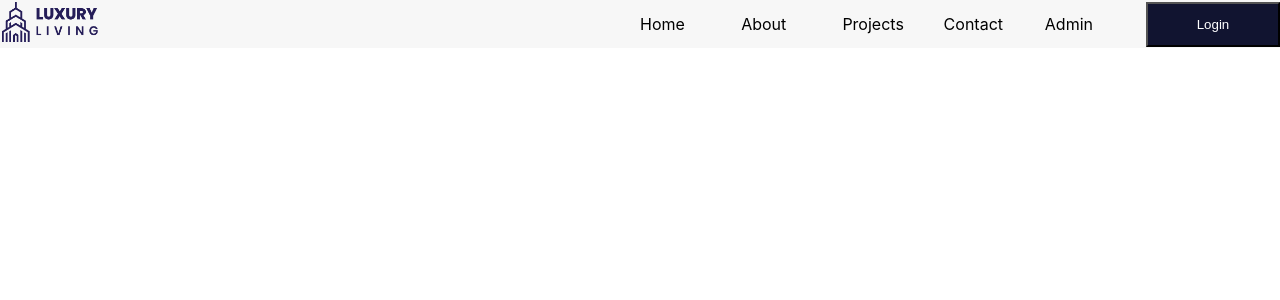
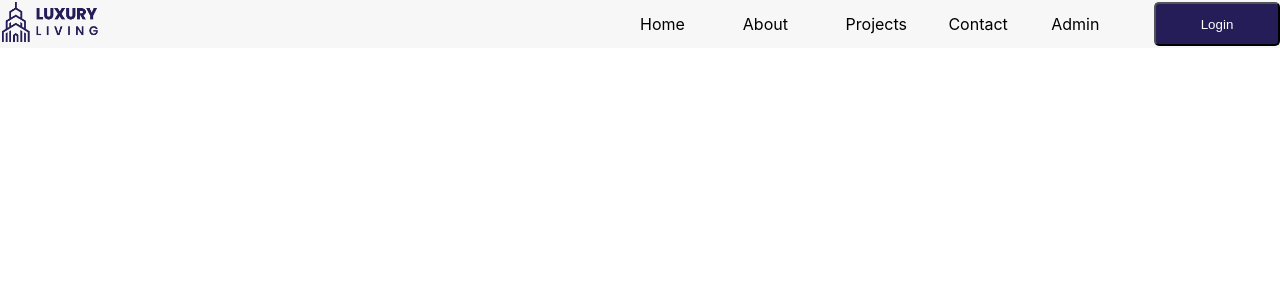
Before and after one commit to bellicose77/living-luxiries-project, a React (Create React App) app in the folder frontend/: page / in a window 1280 px wide. Shown: the top 300 px of the page. Built offline with nearby package versions, Linux system fonts and the light colour scheme.

Commit message:
navigation bar done

```diff
--- a/frontend/src/App.js
+++ b/frontend/src/App.js
@@ -1,10 +1,16 @@
 import Home from "./page/Home/Home";
+import {BrowserRouter, Route, Routes} from 'react-router-dom'
 
 function App() {
   return (
-    <div>
-     <Home/>
-    </div>
+
+    <BrowserRouter>
+      <Routes>
+        <Route path='/' element={<Home/>}/>
+      </Routes>
+    </BrowserRouter>
+
+
   );
 }
 
--- a/frontend/src/components/Navbar/Navbar.css
+++ b/frontend/src/components/Navbar/Navbar.css
@@ -18,8 +18,10 @@
     color: #000000;
 }
 .lButton{
-    background-color: #111430;
-    width: 134px;
-    height: 45px;
+
+background: #251D58;
+border-radius: 5px;
+width: 126px;
+height: 44px;
     color: #FFFFFF;
 }
```
